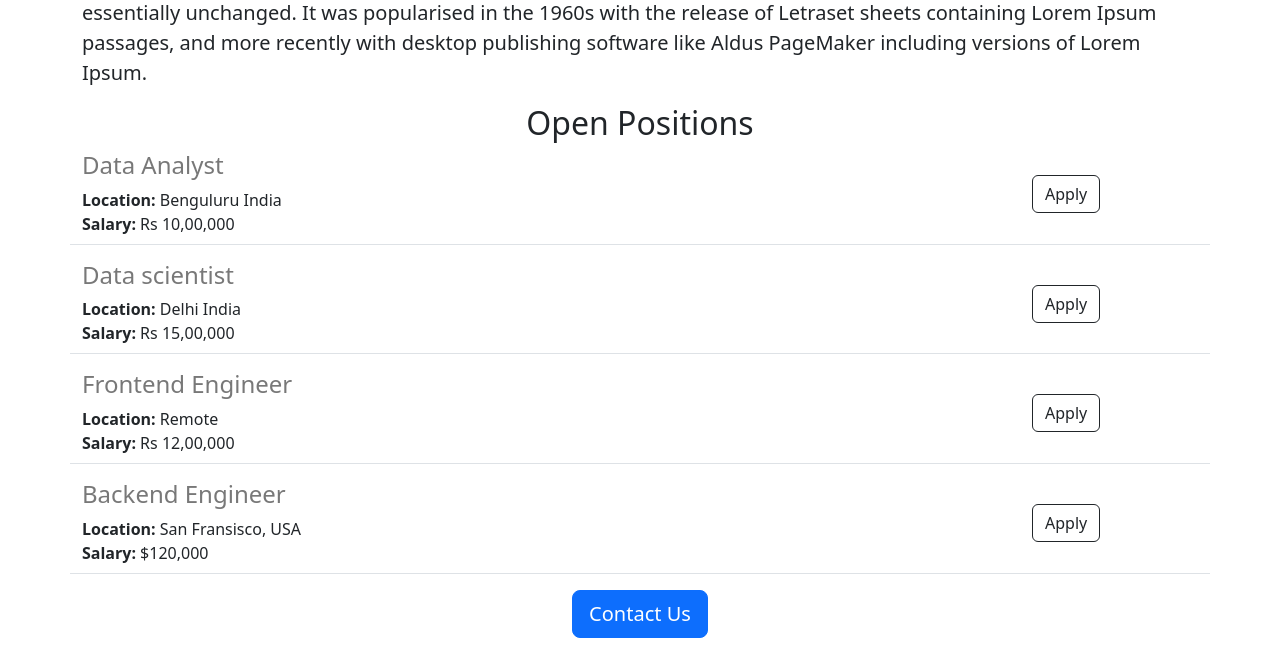
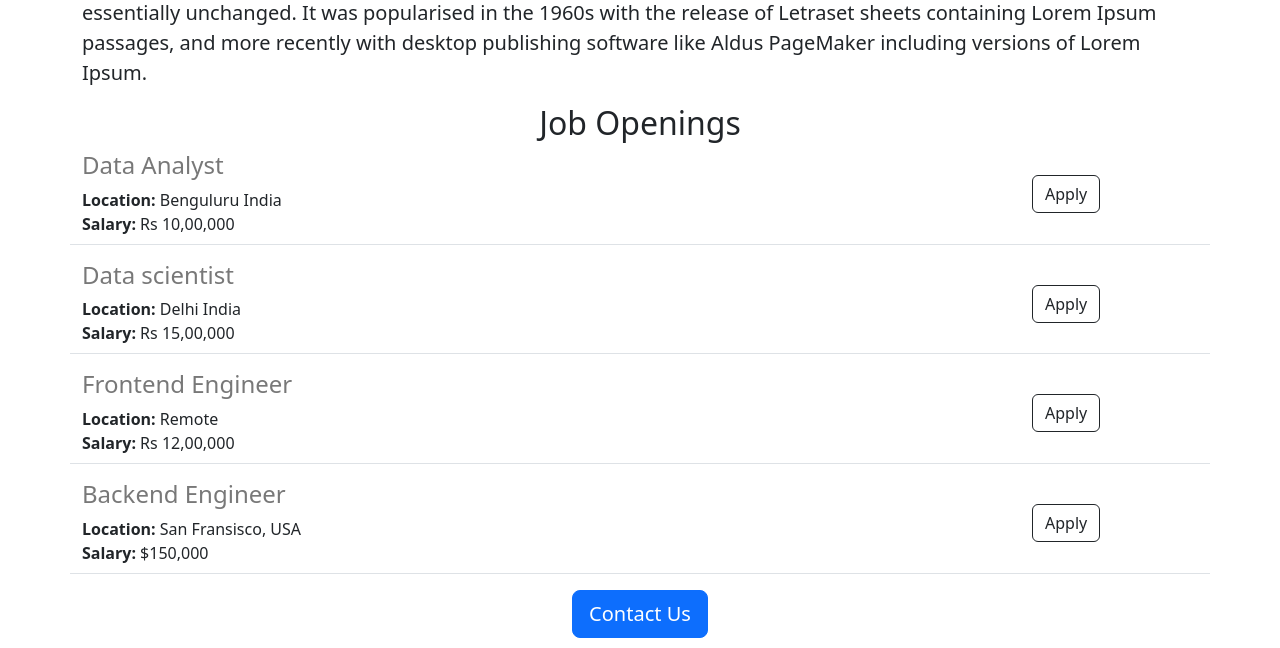
Before and after one commit to Pradyumna217/pradyumna-careers-website, a Flask app: page / in a window 1280 px wide. Shown: the part 602-1250 px from the top of the page. Run offline with Flask 2, Linux system fonts and the light colour scheme.

Commit message:
Made some changes

```diff
--- a/app.py
+++ b/app.py
@@ -21,7 +21,7 @@ JOBS = [{
   'id': 4,
   'title': 'Backend Engineer',
   'location': 'San Fransisco, USA',
-  'salary': '$120,000'
+  'salary': '$150,000'
 }]
 
 
--- a/templates/home.html
+++ b/templates/home.html
@@ -22,7 +22,7 @@
       Lorem Ipsum is simply dummy text of the printing and typesetting industry. Lorem Ipsum has been the industry's standard dummy text ever since the 1500s, when an unknown printer took a galley of type and scrambled it to make a type specimen book. It has survived not only five centuries, but also the leap into electronic typesetting, remaining essentially unchanged. It was popularised in the 1960s with the release of Letraset sheets containing Lorem Ipsum passages, and more recently with desktop publishing software like Aldus PageMaker including versions of Lorem Ipsum.
     </p>
       <h2 class="text-center">
-        Open Positions
+        Job Openings
       </h2>
       <div>
         {% for job in jobs %}
```
